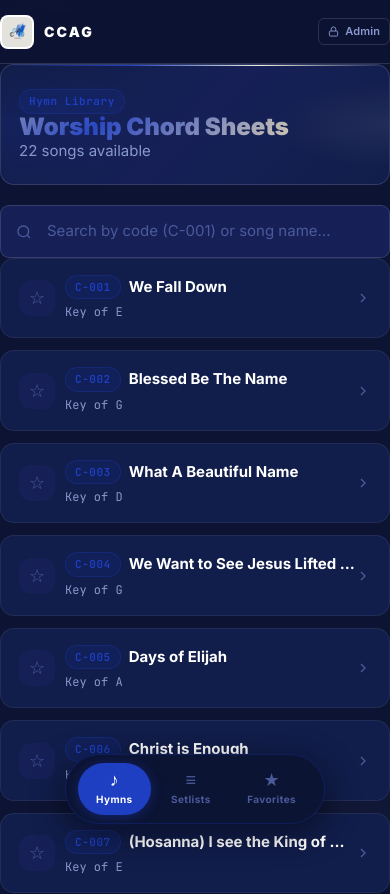
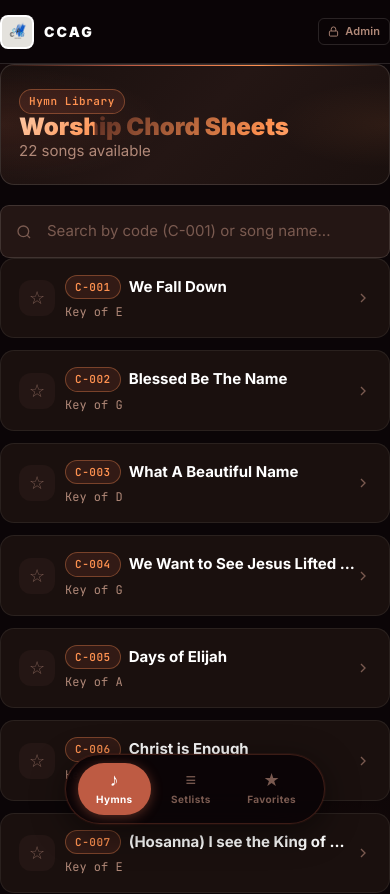
Before and after one commit to Shermith-428/ccag, a React (Vite) app: page / in a window 390 px wide. Shown: the top 894 px of the page. Built offline with nearby package versions, Linux system fonts and the light colour scheme.

Commit message:
redesign: apply warm earth tone palette (0B0507/562B22/BE5B43/FE9150/FCF5EB)

```diff
--- a/src/components/Navbar.jsx
+++ b/src/components/Navbar.jsx
@@ -20,10 +20,10 @@ export default function Navbar({ page, setPage }) {
   }
 
   const activeStyle = {
-    background: 'rgba(31,63,195,0.15)',
-    color: 'var(--accent)',
-    border: '1px solid rgba(31,63,195,0.4)',
-    boxShadow: '0 0 14px rgba(31,63,195,0.2)',
+    background: 'rgba(190,91,67,0.18)',
+    color: '#FE9150',
+    border: '1px solid rgba(254,145,80,0.4)',
+    boxShadow: '0 0 14px rgba(190,91,67,0.25)',
   };
   const inactiveStyle = {
     background: 'transparent',
@@ -35,7 +35,7 @@ export default function Navbar({ page, setPage }) {
     <>
       {/* ── Desktop top nav (≥ 1024px) ── */}
       <nav className="hidden lg:block sticky top-0 z-40"
-        style={{ background: 'rgba(13,20,51,0.97)', backdropFilter: 'blur(20px)', WebkitBackdropFilter: 'blur(20px)', borderBottom: '1px solid var(--border2)', position: 'relative' }}>
+        style={{ background: 'rgba(11,5,7,0.97)', backdropFilter: 'blur(20px)', WebkitBackdropFilter: 'blur(20px)', borderBottom: '1px solid var(--border2)', position: 'relative' }}>
         <div className="nav-glow" />
         <div className="max-w-5xl mx-auto px-6 xl:px-8 h-16 flex items-center justify-between gap-4">
           {/* Logo */}
@@ -78,7 +78,7 @@ export default function Navbar({ page, setPage }) {
 
       {/* ── Tablet + Phone top bar (< 1024px) ── */}
       <div className="lg:hidden sticky top-0 z-40 flex items-center justify-between px-4 md:px-6"
-        style={{ background: 'rgba(13,20,51,0.97)', backdropFilter: 'blur(20px)', WebkitBackdropFilter: 'blur(20px)', borderBottom: '1px solid var(--border2)', height: 'clamp(48px, 8vh, 64px)' }}>
+        style={{ background: 'rgba(11,5,7,0.97)', backdropFilter: 'blur(20px)', WebkitBackdropFilter: 'blur(20px)', borderBottom: '1px solid var(--border2)', height: 'clamp(48px, 8vh, 64px)' }}>
         <div className="flex items-center gap-2.5">
           <img src="/Last logo.png" alt="CCAG Logo"
             className="rounded-lg object-contain"
@@ -118,12 +118,12 @@ export default function Navbar({ page, setPage }) {
       {showLogin && (
         <div className="overlay flex items-center justify-center p-4">
           <div className="fade-up w-full max-w-sm"
-            style={{ background: 'var(--surface)', border: '1px solid var(--border3)', borderRadius: '20px', boxShadow: '0 0 60px rgba(31,63,195,0.15), 0 32px 64px rgba(0,0,0,0.6)' }}>
+            style={{ background: 'var(--surface)', border: '1px solid var(--border3)', borderRadius: '20px', boxShadow: '0 0 60px rgba(190,91,67,0.15), 0 32px 64px rgba(0,0,0,0.6)' }}>
             <div style={{ height: '2px', background: 'linear-gradient(90deg, transparent, var(--accent), var(--accent2), transparent)', borderRadius: '20px 20px 0 0' }} />
             <div className="p-6">
               <div className="flex items-center gap-3 mb-6">
                 <div className="w-11 h-11 rounded-xl flex items-center justify-center shrink-0"
-                  style={{ background: 'rgba(31,63,195,0.15)', border: '1px solid var(--border3)' }}>
+                  style={{ background: 'rgba(190,91,67,0.15)', border: '1px solid var(--border3)' }}>
                   <svg width="17" height="17" viewBox="0 0 24 24" fill="none" stroke="var(--accent)" strokeWidth="2">
                     <rect x="3" y="11" width="18" height="11" rx="2"/><path d="M7 11V7a5 5 0 0 1 10 0v4"/>
                   </svg>
--- a/src/index.css
+++ b/src/index.css
@@ -4,31 +4,31 @@
 * { box-sizing: border-box; margin: 0; padding: 0; }
 
 :root {
-  /* ── Brand palette: Vibrant Orange + Pale Apricot ── */
-  --bg:         #0d1433;
-  --surface:    #111d4a;
-  --surface2:   #162057;
-  --surface3:   #1e2d6e;
-  --border:     rgba(255,255,255,0.07);
-  --border2:    rgba(255,255,255,0.13);
-  --border3:    rgba(31,63,195,0.5);
+  /* ── Palette: 0B0507 / 562B22 / BE5B43 / FE9150 / FCF5EB ── */
+  --bg:         #0b0507;
+  --surface:    #1a100e;
+  --surface2:   #241614;
+  --surface3:   #2e1c1a;
+  --border:     rgba(252,245,235,0.07);
+  --border2:    rgba(252,245,235,0.13);
+  --border3:    rgba(86,43,34,0.6);
 
-  --accent:     #1f3fc3;
-  --accent2:    #1632a8;
-  --accent-glow:rgba(31,63,195,0.18);
+  --accent:     #BE5B43;
+  --accent2:    #562B22;
+  --accent-glow:rgba(190,91,67,0.22);
 
-  --gold:       #efefd7;
-  --gold-glow:  rgba(239,239,215,0.15);
-  --gold-dark:  #c8c89a;
+  --gold:       #FCF5EB;
+  --gold-glow:  rgba(252,245,235,0.15);
+  --gold-dark:  #FE9150;
 
   --green:      #4ade80;
-  --red:        #f87171;
+  --red:        #FE9150;
   --purple:     #c084fc;
 
-  --text:       #efefd7;
-  --text2:      #d8d8b8;
-  --muted:      #4a5a9a;
-  --muted2:     #8898cc;
+  --text:       #FCF5EB;
+  --text2:      #e8d8c4;
+  --muted:      #7a5a50;
+  --muted2:     #b08878;
 
   --radius:     14px;
   --radius-sm:  9px;
@@ -56,8 +56,8 @@ body {
   z-index: 0;
   pointer-events: none;
   background:
-    radial-gradient(ellipse 80% 50% at 10% -10%, rgba(31,63,195,0.08) 0%, transparent 60%),
-    radial-gradient(ellipse 60% 40% at 90% 110%, rgba(239,239,215,0.05) 0%, transparent 60%);
+    radial-gradient(ellipse 80% 50% at 10% -10%, rgba(190,91,67,0.10) 0%, transparent 60%),
+    radial-gradient(ellipse 60% 40% at 90% 110%, rgba(254,145,80,0.06) 0%, transparent 60%);
 }
 
 /* ── Typography ── */
@@ -84,7 +84,7 @@ body {
 }
 .card:hover {
   border-color: var(--border2);
-  box-shadow: 0 0 0 1px rgba(31,63,195,0.08), 0 8px 32px rgba(0,0,0,0.35);
+  box-shadow: 0 0 0 1px rgba(190,91,67,0.10), 0 8px 32px rgba(0,0,0,0.35);
 }
 .card-inner {
   background: var(--surface2);
@@ -97,7 +97,7 @@ body {
   background: var(--surface);
   border: 1px solid var(--border3);
   border-radius: var(--radius);
-  box-shadow: 0 0 0 1px rgba(31,63,195,0.05), 0 0 40px rgba(31,63,195,0.07);
+  box-shadow: 0 0 0 1px rgba(190,91,67,0.06), 0 0 40px rgba(190,91,67,0.08);
 }
 
 /* ── Input ── */
@@ -115,7 +115,7 @@ body {
 }
 .inp:focus {
   border-color: var(--accent);
-  box-shadow: 0 0 0 3px rgba(31,63,195,0.15);
+  box-shadow: 0 0 0 3px rgba(190,91,67,0.20);
 }
 .inp::placeholder { color: var(--muted); }
 
@@ -140,13 +140,13 @@ body {
 
 .btn-primary {
   background: var(--accent);
-  color: #fff;
-  box-shadow: 0 2px 12px rgba(31,63,195,0.35);
+  color: #FCF5EB;
+  box-shadow: 0 2px 12px rgba(190,91,67,0.40);
   font-weight: 700;
 }
 .btn-primary:hover {
-  background: #1632a8;
-  box-shadow: 0 4px 20px rgba(31,63,195,0.5);
+  background: #562B22;
+  box-shadow: 0 4px 20px rgba(190,91,67,0.55);
 }
 
 .btn-secondary {
@@ -154,7 +154,7 @@ body {
   color: var(--text);
   border: 1px solid var(--border2);
 }
-.btn-secondary:hover { background: #1a2d6e; border-color: rgba(31,63,195,0.3); }
+.btn-secondary:hover { background: #3a2220; border-color: rgba(190,91,67,0.30); }
 
 .btn-ghost {
   background: transparent;
@@ -171,11 +171,11 @@ body {
 .btn-danger:hover { background: rgba(248,113,113,0.16); }
 
 .btn-gold {
-  background: rgba(239,239,215,0.12);
+  background: rgba(252,245,235,0.10);
   color: var(--gold);
-  border: 1px solid rgba(239,239,215,0.3);
+  border: 1px solid rgba(252,245,235,0.28);
 }
-.btn-gold:hover { background: rgba(239,239,215,0.22); }
+.btn-gold:hover { background: rgba(252,245,235,0.20); }
 
 .btn-sm  { padding: 6px 12px; font-size: 12px; border-radius: 7px; }
 .btn-icon { padding: 8px; border-radius: 8px; }
@@ -192,8 +192,8 @@ body {
   letter-spacing: 0.05em;
   font-family: 'JetBrains Mono', monospace;
 }
-.badge-blue   { background: rgba(31,63,195,0.12); color: var(--accent); border: 1px solid rgba(31,63,195,0.28); }
-.badge-gold   { background: rgba(239,239,215,0.12); color: var(--gold); border: 1px solid rgba(239,239,215,0.28); }
+.badge-blue   { background: rgba(190,91,67,0.15); color: #FE9150; border: 1px solid rgba(254,145,80,0.35); }
+.badge-gold   { background: rgba(252,245,235,0.10); color: var(--gold); border: 1px solid rgba(252,245,235,0.25); }
 .badge-green  { background: rgba(74,222,128,0.1); color: var(--green); border: 1px solid rgba(74,222,128,0.2); }
 .badge-purple { background: rgba(192,132,252,0.1); color: var(--purple); border: 1px solid rgba(192,132,252,0.2); }
 
@@ -236,7 +236,7 @@ body {
   transition: all 0.15s;
 }
 .hymn-row:hover {
-  border-color: rgba(31,63,195,0.3);
+  border-color: rgba(254,145,80,0.35);
   background: var(--surface2);
   transform: translateX(2px);
   box-shadow: 0 4px 20px rgba(0,0,0,0.25);
@@ -283,7 +283,7 @@ body {
 
 /* ── Gradient text ── */
 .gradient-text {
-  background: linear-gradient(135deg, #1f3fc3, #ffecae, #1f3fc3);
+  background: linear-gradient(135deg, #562B22, #FE9150, #FCF5EB, #FE9150);
   background-size: 200% auto;
   -webkit-background-clip: text;
   -webkit-text-fill-color: transparent;
@@ -296,7 +296,7 @@ body {
   position: relative;
   overflow: hidden;
   border-radius: var(--radius);
-  background: linear-gradient(135deg, #111d4a 0%, #162057 50%, #111d4a 100%);
+  background: linear-gradient(135deg, #1a100e 0%, #241614 50%, #1a100e 100%);
   border: 1px solid var(--border2);
   padding: 36px 32px;
   margin-bottom: 28px;
@@ -306,8 +306,8 @@ body {
   position: absolute;
   inset: 0;
   background:
-    radial-gradient(ellipse 70% 80% at 0% 50%, rgba(31,63,195,0.12) 0%, transparent 60%),
-    radial-gradient(ellipse 50% 60% at 100% 50%, rgba(239,239,215,0.07) 0%, transparent 60%);
+    radial-gradient(ellipse 70% 80% at 0% 50%, rgba(190,91,67,0.14) 0%, transparent 60%),
+    radial-gradient(ellipse 50% 60% at 100% 50%, rgba(254,145,80,0.08) 0%, transparent 60%);
   pointer-events: none;
 }
 .hero-banner::after {
@@ -315,7 +315,7 @@ body {
   position: absolute;
   top: -1px; left: -1px; right: -1px;
   height: 2px;
-  background: linear-gradient(90deg, transparent, var(--accent), var(--gold), transparent);
+  background: linear-gradient(90deg, transparent, #BE5B43, #FE9150, transparent);
   border-radius: var(--radius) var(--radius) 0 0;
 }
 
@@ -324,7 +324,7 @@ body {
   position: absolute;
   bottom: -1px; left: 0; right: 0;
   height: 1px;
-  background: linear-gradient(90deg, transparent 0%, rgba(31,63,195,0.5) 50%, transparent 100%);
+  background: linear-gradient(90deg, transparent 0%, rgba(190,91,67,0.55) 50%, transparent 100%);
 }
 
 /* ── Floating bottom nav (phones + tablets < 1024px) ── */
@@ -334,15 +334,15 @@ body {
   left: 50%;
   transform: translateX(-50%);
   z-index: 40;
-  background: rgba(13,20,51,0.96);
+  background: rgba(11,5,7,0.96);
   backdrop-filter: blur(24px);
   -webkit-backdrop-filter: blur(24px);
-  border: 1px solid rgba(31,63,195,0.25);
+  border: 1px solid rgba(190,91,67,0.28);
   border-radius: 99px;
   display: flex;
   padding: 8px 12px;
   gap: 4px;
-  box-shadow: 0 8px 32px rgba(0,0,0,0.5), 0 0 0 1px rgba(31,63,195,0.08);
+  box-shadow: 0 8px 32px rgba(0,0,0,0.5), 0 0 0 1px rgba(190,91,67,0.10);
   width: auto;
   min-width: 260px;
   max-width: 360px;
@@ -364,7 +364,7 @@ body {
 }
 .bottom-nav-item.active {
   background: var(--accent);
-  box-shadow: 0 2px 12px rgba(31,63,195,0.4);
+  box-shadow: 0 2px 12px rgba(190,91,67,0.45);
 }
 .bottom-nav-item.active .nav-icon  { color: #fff !important; }
 .bottom-nav-item.active .nav-label { color: #fff !important; }
```
Also changed, not shown: src/components/ChordSheet.jsx (+4 -4 lines).
